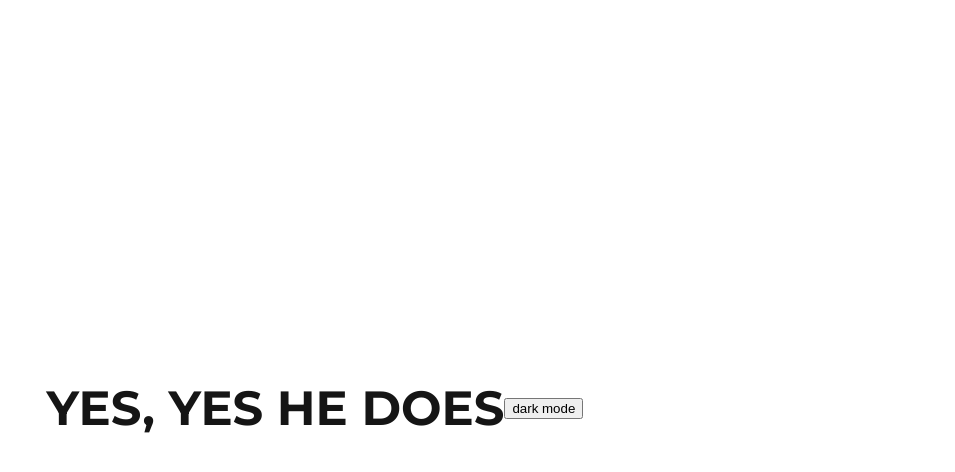
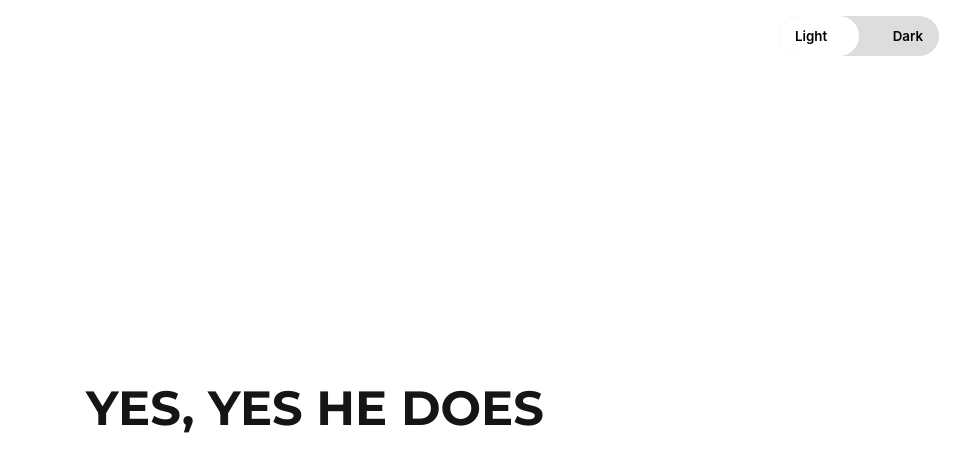
Before and after one commit to BStephenBB/hansjoke, a plain HTML site: page index.html in a window 1280 px wide. Shown: the whole page, without its empty margins (325-1280 px from the left). Drawn offline with Linux system fonts and the light colour scheme.

Commit message:
Made data attr toggle.

```diff
--- a/index.html
+++ b/index.html
@@ -18,6 +18,13 @@
     html {
       height: 100%;
     }
+    * {
+      font-family: -apple-system, BlinkMacSystemFont, "Segoe UI", "Roboto",
+        "Oxygen", "Ubuntu", "Cantarell", "Fira Sans", "Droid Sans",
+        "Helvetica Neue", sans-serif;
+      -webkit-font-smoothing: antialiased;
+      -moz-osx-font-smoothing: grayscale;
+    }
     body {
       height: 100%;
       display: flex;
@@ -25,18 +32,60 @@
       align-items: center;
       background-color: var(--background);
       transition: background-color var(--transitionTime) ease;
+      overflow: hidden;
     }
     h1 {
       color: var(--text);
       text-align: center;
       font-family: Montserrat, Arial;
       font-size: 3rem;
-      transition: color var(--transitionTime) ease;
+    }
+    #dark-toggle {
+      position: absolute;
+      z-index: 0;
+      top: 16px;
+      right: 16px;
+      display: flex;
+      align-items: center;
+      height: 40px;
+      width: 160px;
+      border-radius: 10000px;
+      border: none;
+      background: #ddd;
+      color: white;
+      cursor: pointer;
+      outline: none;
+      justify-content: space-between;
+      padding: 0 16px;
+    }
+    #dark-toggle[data-theme="DARK"] .slider {
+      transform: translateX(100%);
+    }
+    #dark-toggle .label {
+      z-index: 2;
+      color: black;
+    }
+    .label {
+      font-weight: 600;
+    }
+    .slider {
+      position: absolute;
+      left: 0;
+      right: 0;
+      height: 100%;
+      width: 50%;
+      background: white;
+      border-radius: inherit;
+      z-index: 1;
     }
   </style>
   <body>
     <h1>YES, YES HE DOES</h1>
-    <button id="dark-toggle">dark mode</button>
+    <button id="dark-toggle" data-theme="LIGHT">
+      <div class="label light-label">Light</div>
+      <div class="label dark-label">Dark</div>
+      <div class="slider"></div>
+    </button>
   </body>
   <script>
     const colorModes = Object.freeze({ DARK: "DARK", LIGHT: "LIGHT" });
@@ -52,10 +101,12 @@
         mode = colorModes.DARK;
         docStyle.setProperty("--text", colors.LIGHT);
         docStyle.setProperty("--background", colors.DARK);
+        toggle.dataset.theme = colorModes.DARK;
       } else if (mode === colorModes.DARK) {
         mode = colorModes.LIGHT;
         docStyle.setProperty("--text", colors.DARK);
         docStyle.setProperty("--background", colors.LIGHT);
+        toggle.dataset.theme = colorModes.LIGHT;
       }
     });
   </script>
```
